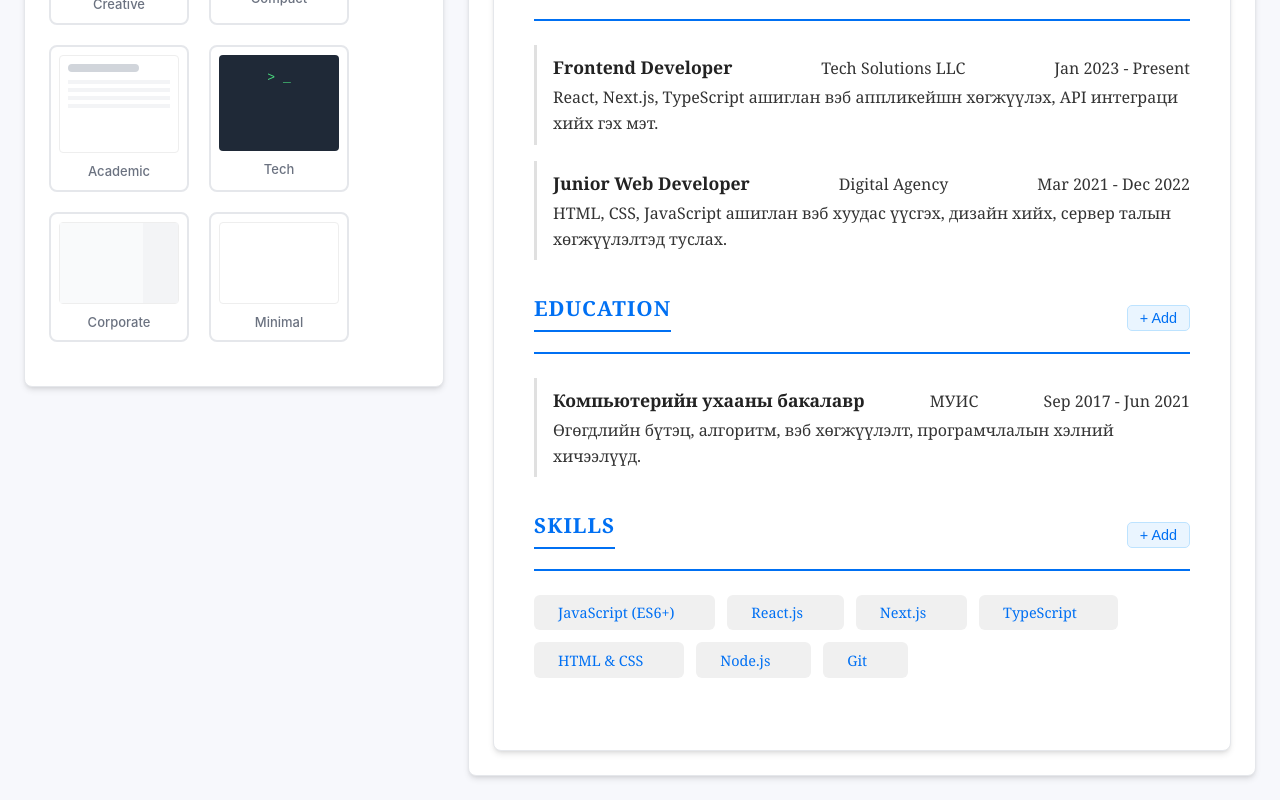
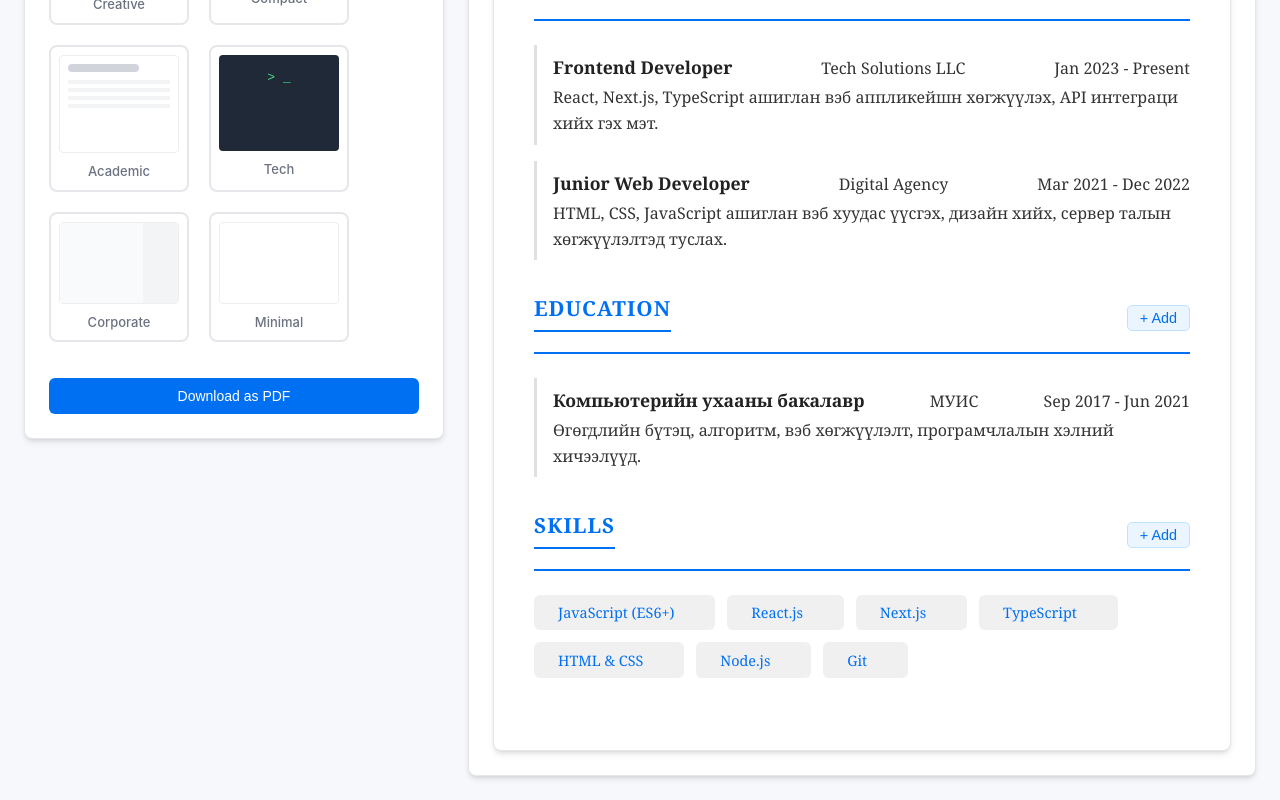
Before and after one commit to softwareengineer111/new-resume, a Next.js app: page / in a window 1280 px wide. Shown: the part 570-1370 px from the top of the page. Built offline with nearby package versions, Linux system fonts and the light colour scheme.

Commit message:
[Fix] Pdf downloaded

```diff
--- a/pages/index.js
+++ b/pages/index.js
@@ -1,4 +1,6 @@
-import { useState } from 'react';
+import { useState, useRef } from 'react';
+import html2canvas from 'html2canvas';
+import jsPDF from 'jspdf';
 import Preview from '../components/Preview';
 import EditableDateRange from '../components/EditableDateRange';
 import SecondPreview from '../components/SecondPreview';
@@ -65,6 +67,7 @@ export const initialData = {
 export default function Home() {
   const [data, setData] = useState(initialData);
   const [loading, setLoading] = useState(false);
+  const [pdfLoading, setPdfLoading] = useState(false);
   const [template, setTemplate] = useState('first');
 
   function update(path, value) {
@@ -108,6 +111,65 @@ export default function Home() {
       };
     });
   }
+
+  const downloadPdf = () => {
+    const resumeElement = document.querySelector('.preview');
+    if (!resumeElement) {
+      console.error('Preview element not found for PDF generation.');
+      return;
+    }
+
+    setPdfLoading(true);
+
+    // Temporarily remove box-shadow for a cleaner PDF capture
+    const originalShadow = resumeElement.style.boxShadow;
+    resumeElement.style.boxShadow = 'none';
+
+    html2canvas(resumeElement, {
+      scale: 2, // Use a higher scale for better image quality
+      useCORS: true, // Necessary for external images like avatars
+      logging: false,
+    })
+      .then((canvas) => {
+        // Restore the box-shadow after capture
+        resumeElement.style.boxShadow = originalShadow;
+
+        const imgData = canvas.toDataURL('image/png');
+        const pdf = new jsPDF({
+          orientation: 'portrait',
+          unit: 'pt',
+          format: 'a4',
+        });
+
+        const pdfWidth = pdf.internal.pageSize.getWidth();
+        const pdfHeight = pdf.internal.pageSize.getHeight();
+        const canvasWidth = canvas.width;
+        const canvasHeight = canvas.height;
+        const ratio = canvasWidth / pdfWidth;
+        const imgHeight = canvasHeight / ratio;
+
+        // Add the image to the PDF, handling multiple pages if necessary
+        let heightLeft = imgHeight;
+        let position = 0;
+        pdf.addImage(imgData, 'PNG', 0, position, pdfWidth, imgHeight);
+        heightLeft -= pdfHeight;
+
+        while (heightLeft > 0) {
+          position = heightLeft - imgHeight;
+          pdf.addPage();
+          pdf.addImage(imgData, 'PNG', 0, position, pdfWidth, imgHeight);
+          heightLeft -= pdfHeight;
+        }
+
+        pdf.save('resume.pdf');
+        setPdfLoading(false);
+      })
+      .catch((err) => {
+        console.error('Error generating PDF:', err);
+        resumeElement.style.boxShadow = originalShadow; // Restore shadow on error
+        setPdfLoading(false);
+      });
+  };
 
   async function downloadZipServer() {
     // ... (Энэ хэсэгт өөрчлөлт ороогүй, таны өгсөн код хэвээр үлдэнэ)
@@ -227,16 +289,14 @@ export default function Home() {
               <p>Minimal</p>
             </div>
           </div>
-          {/* <button
+          <button
             className='btn'
-            onClick={downloadZipServer}
-            disabled={loading}
+            onClick={downloadPdf}
+            disabled={pdfLoading}
+            style={{ width: '100%', marginTop: '1rem' }}
           >
-            {loading ? 'Бэлтгэж байна...' : 'Download ZIP'}
-          </button> */}
-          {/* <p className='small' style={{ marginTop: '12px' }}>
-            Preview дээрээ шууд edit хийж болно 👆
-          </p> */}
+            {pdfLoading ? 'Generating PDF...' : 'Download as PDF'}
+          </button>
         </div>
       </div>
 
```
